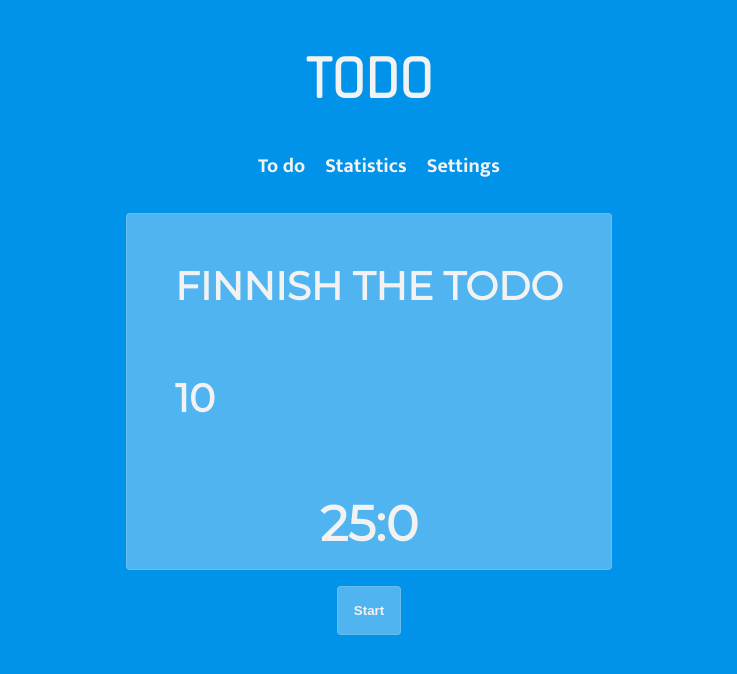
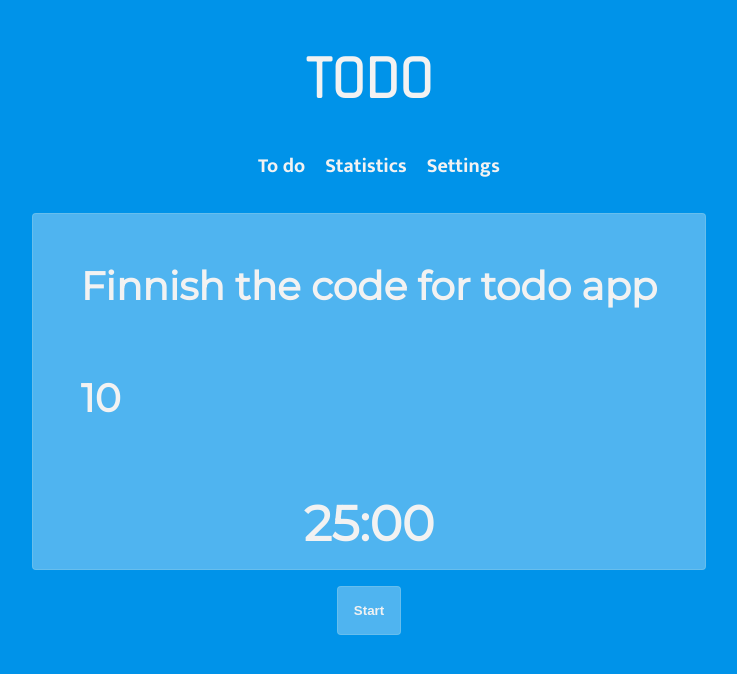
Before and after one commit to ThomasLaukkanen/todo-app, a Vue app: page /#/timer in a window 1280 px wide. Shown: the top 674 px of the page, without its empty margins (271-1008 px from the left). Built offline with nearby package versions, Linux system fonts and the light colour scheme.

Commit message:
is desc pomodoros now

```diff
--- a/src/components/StartTimer.vue
+++ b/src/components/StartTimer.vue
@@ -1,6 +1,6 @@
 <template>
   <div class="container">
-    <button>
+    <button @click="pushPage">
       <strong>
         Start timer
       </strong>
@@ -14,7 +14,13 @@
 </template>
 
 <script>
-  export default {}
+  export default {
+    methods: {
+      pushPage() {
+        this.$router.push({ name: 'Timer' })
+      }
+    }
+  }
 </script>
 
 <style lang="scss" scoped>
--- a/src/router/index.js
+++ b/src/router/index.js
@@ -27,7 +27,7 @@ const routes = [
       import(/*webpackChunkName: "settings" */ '../views/Settings.vue')
   },
   {
-    path: '/Timer',
+    path: '/timer',
     name: 'Timer',
     component: Timer
   }
--- a/src/store/index.js
+++ b/src/store/index.js
@@ -32,7 +32,7 @@ export default new Vuex.Store({
         dateAdded: '12 Apr',
         done: false,
         timer: 10,
-        title: 'FINNISH THE TODO'
+        title: 'Finnish the code for todo app'
       }
     ],
     timer: {
@@ -41,7 +41,8 @@ export default new Vuex.Store({
       sec: 0,
       running: false,
       paused: false,
-      stopped: true
+      stopped: true,
+      interval: null
     }
   },
   actions: {},
@@ -65,6 +66,15 @@ export default new Vuex.Store({
       } else {
         state.timer.sec--
       }
+      if (state.timer.sec == 0 && state.timer.min == 0) {
+        state.todos[0].timer--
+      }
+    },
+    setInterval(state, timer) {
+      if (timer == 'clear') {
+        clearInterval(state.timer.interval)
+      }
+      state.timer.interval = timer
     }
   }
 })
--- a/src/views/Timer.vue
+++ b/src/views/Timer.vue
@@ -38,11 +38,16 @@
       run: function() {
         if (this.$store.state.timer.running !== true) {
           this.buttonMsg = 'Stop'
-          this.timer = setInterval(() => this.countdown(), 1000)
+          // this.timer = setInterval(() => this.countdown(), 1000)
+          this.$store.commit(
+            'setInterval',
+            setInterval(() => this.countdown(), 1000)
+          )
           this.$store.commit('runTimer', true)
         } else {
           this.buttonMsg = 'Start'
-          clearInterval(this.timer)
+          // clearInterval(this.timer)
+          this.$store.commit('setInterval', 'clear')
           this.$store.commit('runTimer', false)
         }
       },
@@ -62,7 +67,18 @@
       currentTime: function() {
         let minutes = this.$store.state.timer.min
         let seconds = this.$store.state.timer.sec
-        return `${minutes}:${seconds}`
+        if (
+          this.$store.state.timer.sec == 0 &&
+          this.$store.state.timer.min == 0
+        ) {
+          return this.$store.commit('setInterval', 'clear')
+        } else if (this.$store.state.timer.sec < 10) {
+          let formatsec = '0' + seconds
+
+          return `${minutes}:${formatsec}`
+        } else {
+          return `${minutes}:${seconds}`
+        }
       },
       currentPomodoroCount: function() {
         return this.$store.state.todos[0].timer
```
